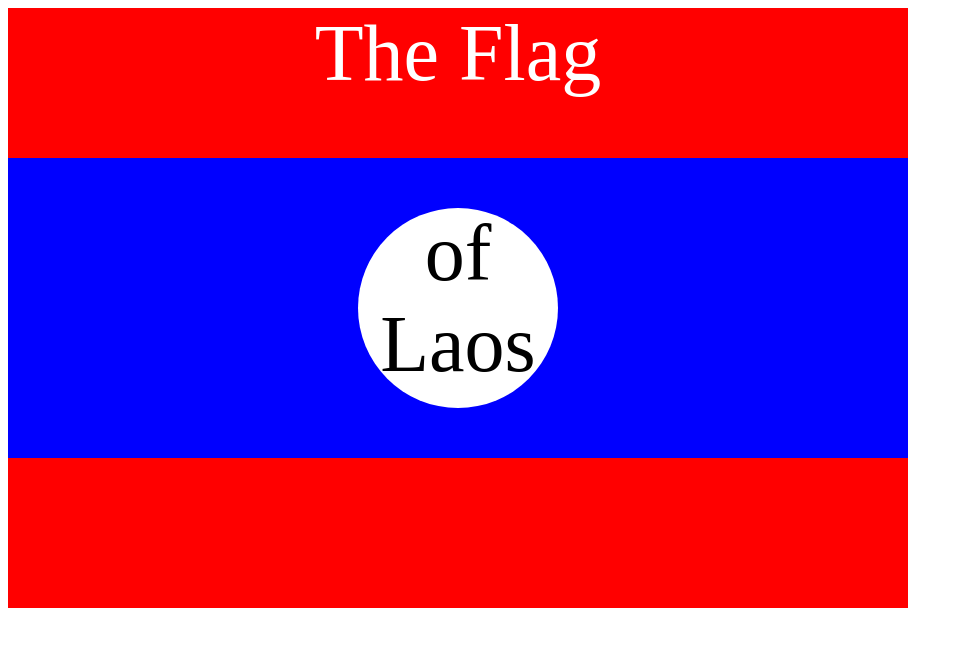
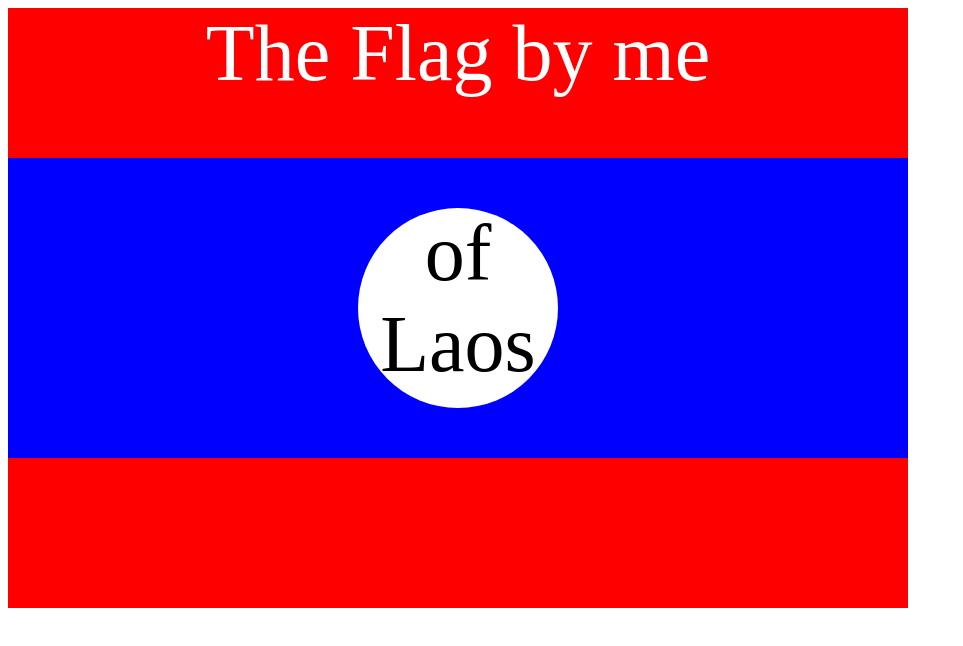
Before and after one commit to muzamil791/CSS-Flag, a plain HTML site: page index.html in a window 1280 px wide. Shown: the whole page, without its empty margins (0-963 px from the left). Drawn offline with Linux system fonts and the light colour scheme.

Commit message:
Update index.html

```diff
--- a/index.html
+++ b/index.html
@@ -57,7 +57,7 @@ Hint: The flag is 900px by 600px and the circle is 200px by 200px.
 
 <body>
   <div class="flag">
-    <p>The Flag</p>
+    <p>The Flag by me</p>
     <div>
       <div>
         <p>of Laos</p>
```
